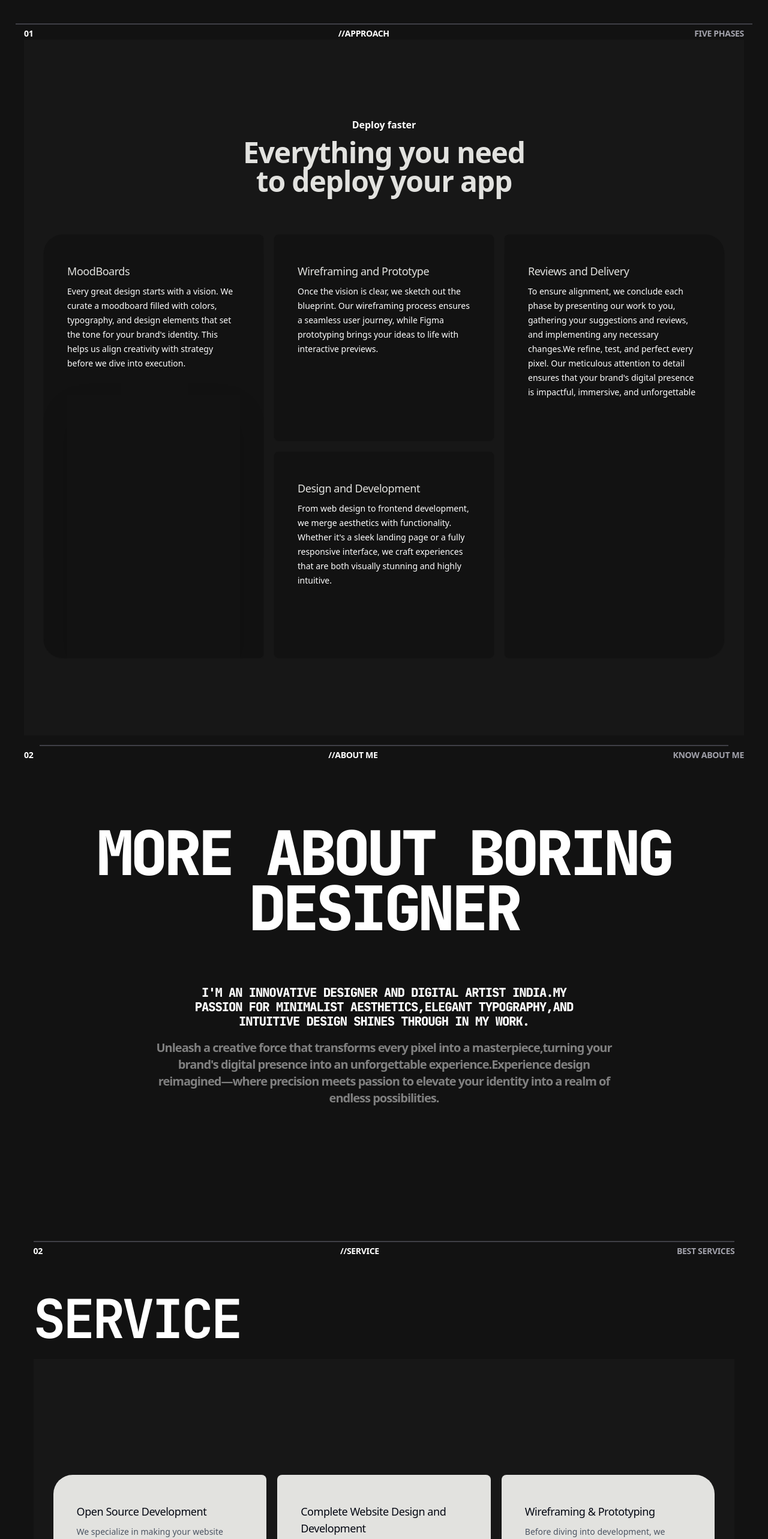
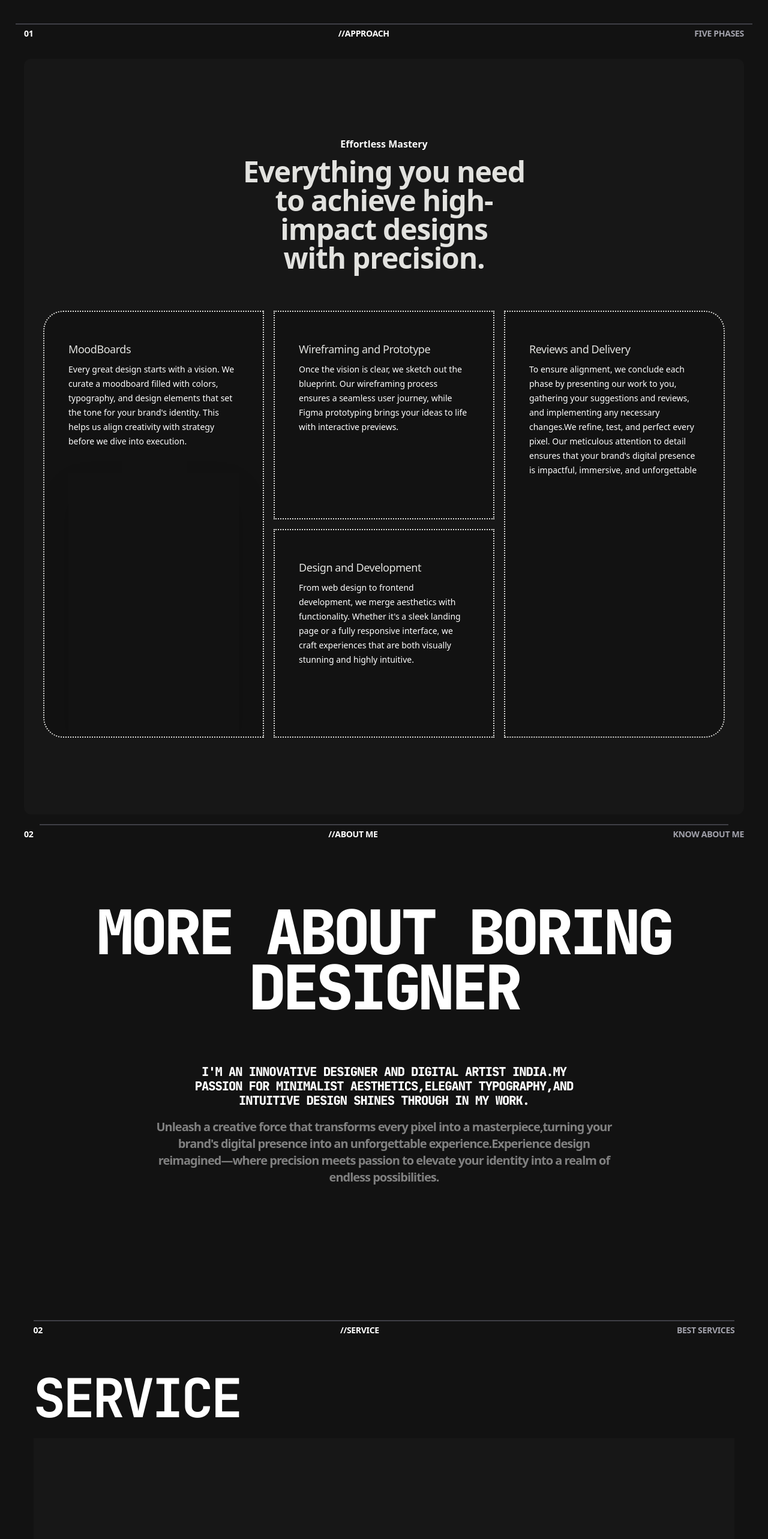
Before and after one commit to AdityaSrivastava185/Design, a Next.js app: page / in a window 1280 px wide. Shown: the part 1610-4176 px from the top of the page at 60% size. Built offline with nearby package versions, Linux system fonts and the light colour scheme.

Commit message:
design updated

```diff
--- a/src/app/components/about.jsx
+++ b/src/app/components/about.jsx
@@ -70,18 +70,18 @@ const About = () => {
             </p>
           </div>
 
-          <div className="bg-[#171717] py-24 sm:py-32">
+          <div className="bg-[#171717] py-24 sm:py-32 lg:mt-8 rounded-xl">
             <div className="mx-auto max-w-2xl px-6 lg:max-w-7xl lg:px-8">
               <h2 className="text-center text-base/7 font-semibold text-white">
-                Deploy faster
+              Effortless Mastery
               </h2>
               <p className="mx-auto mt-2 max-w-lg text-center text-4xl font-semibold tracking-tight text-balance text-[#E2E2DF] sm:text-5xl">
-                Everything you need to deploy your app
+              Everything you need to achieve high-impact designs with precision.
               </p>
               <div className="mt-10 grid gap-4 sm:mt-16 lg:grid-cols-3 lg:grid-rows-2">
                 <div className="relative lg:row-span-2">
                   <div className="absolute inset-px rounded-lg bg-[#121212] lg:rounded-l-[2rem]"></div>
-                  <div className="relative flex h-full flex-col overflow-hidden rounded-[calc(var(--radius-lg)+1px)] lg:rounded-l-[calc(2rem+1px)]">
+                  <div className="relative flex h-full flex-col overflow-hidden rounded-[calc(var(--radius-lg)+1px)] lg:rounded-l-[calc(2rem+1px)] border-2 border-dotted border-[#E2E2DF]">
                     <div className="px-8 pt-8 pb-3 sm:px-10 sm:pt-10 sm:pb-0">
                       <p className="mt-2 text-lg font-medium tracking-tight text-[#E2E2DF] max-lg:text-center">
                         MoodBoards
@@ -108,7 +108,7 @@ const About = () => {
                 </div>
                 <div className="relative max-lg:row-start-1">
                   <div className="absolute inset-px rounded-lg bg-[#121212] max-lg:rounded-t-[2rem]"></div>
-                  <div className="relative flex h-full flex-col overflow-hidden rounded-[calc(var(--radius-lg)+1px)] max-lg:rounded-t-[calc(2rem+1px)]">
+                  <div className="relative flex h-full flex-col overflow-hidden rounded-[calc(var(--radius-lg)+1px)] max-lg:rounded-t-[calc(2rem+1px)] border-2 border-dotted border-[#E2E2DF]">
                     <div className="px-8 pt-8 sm:px-10 sm:pt-10">
                       <p className="mt-2 text-lg font-medium tracking-tight text-[#E2E2DF] max-lg:text-center">
                         Wireframing and Prototype
@@ -132,7 +132,7 @@ const About = () => {
                 </div>
                 <div className="relative max-lg:row-start-3 lg:col-start-2 lg:row-start-2">
                   <div className="absolute inset-px rounded-lg bg-[#121212]"></div>
-                  <div className="relative flex h-full flex-col overflow-hidden rounded-[calc(var(--radius-lg)+1px)]">
+                  <div className="relative flex h-full flex-col overflow-hidden rounded-[calc(var(--radius-lg)+1px)] border-2 border-dotted border-[#E2E2DF]">
                     <div className="px-8 pt-8 sm:px-10 sm:pt-10">
                       <p className="mt-2 text-lg font-medium tracking-tight text-[#E2E2DF] max-lg:text-center">
                         Design and Development
@@ -157,7 +157,7 @@ const About = () => {
                 </div>
                 <div className="relative lg:row-span-2">
                   <div className="absolute inset-px rounded-lg bg-[#121212] max-lg:rounded-b-[2rem] lg:rounded-r-[2rem]"></div>
-                  <div className="relative flex h-full flex-col overflow-hidden rounded-[calc(var(--radius-lg)+1px)] max-lg:rounded-b-[calc(2rem+1px)] lg:rounded-r-[calc(2rem+1px)]">
+                  <div className="relative flex h-full flex-col overflow-hidden rounded-[calc(var(--radius-lg)+1px)] max-lg:rounded-b-[calc(2rem+1px)] lg:rounded-r-[calc(2rem+1px)] border-2 border-dotted border-[#E2E2DF]">
                     <div className="px-8 pt-8 pb-3 sm:px-10 sm:pt-10 sm:pb-0">
                       <p className="mt-2 text-lg font-medium tracking-tight text-[#E2E2DF] max-lg:text-center">
                         Reviews and Delivery
--- a/src/app/components/hero.jsx
+++ b/src/app/components/hero.jsx
@@ -8,7 +8,7 @@ const Hero = () => {
       <div className="hero relative w-full h-auto max-w-[1480px] flex flex-col items-center justify-start flex-nowrap overflow-hidden">
         <div className="hero-container relative w-full h-auto flex flex-col items-center justify-center flex-nowrap pt-[10px] pb-[50px] overflow-visible">
           <div className="hero-text relative w-full h-auto flex flex-col items-center justify-center flex-nowrap gap-[8px] px-[10px] overflow-hidden">
-            <h1 className="w-full h-auto overflow-hidden font-extrabold text-white text-[11vw]  tracking-tighter leading-[80%] text-center uppercase pb-2 font-jetbrainmono ">
+            <h1 className="w-full h-auto overflow-hidden font-extrabold text-white text-[11vw]  tracking-tighter leading-[80%] text-center uppercase pb-2 font-jetbrainmono">
               BORINGDESIGNER
             </h1>
           </div>
--- a/src/app/components/services.jsx
+++ b/src/app/components/services.jsx
@@ -103,13 +103,13 @@ const Services = () => {
           <div className="mx-auto max-w-2xl px-6 lg:max-w-7xl lg:px-8">
             <div className="mt-10 grid gap-4 sm:mt-16 lg:grid-cols-3 lg:grid-rows-2">
               <div className="relative lg:row-span-2">
-                <div className="absolute inset-px rounded-lg bg-[#E2E2DF] lg:rounded-l-[2rem]"></div>
-                <div className="relative flex h-full flex-col overflow-hidden rounded-[calc(var(--radius-lg)+1px)] lg:rounded-l-[calc(2rem+1px)]">
+                <div className="absolute inset-px rounded-lg bg-[#121212] lg:rounded-l-[2rem]"></div>
+                <div className="relative flex h-full flex-col overflow-hidden rounded-[calc(var(--radius-lg)+1px)] lg:rounded-l-[calc(2rem+1px)] border-2 border-dotted border-[#E2E2E2DF]">
                   <div className="px-8 pt-8 pb-3 sm:px-10 sm:pt-10 sm:pb-0">
-                    <p className="mt-2 text-lg font-medium tracking-tight text-gray-950 max-lg:text-center">
+                    <p className="mt-2 text-lg font-medium tracking-tight text-[#E2E2E2DF] max-lg:text-center">
                       Open Source Development
                     </p>
-                    <p className="mt-2 max-w-lg text-sm/6 text-gray-600 max-lg:text-center">
+                    <p className="mt-2 max-w-lg text-sm/6 text-white max-lg:text-center">
                       We specialize in making your website completely
                       open-source, ensuring transparency, accessibility, and
                       community-driven improvements. By hosting your code on
@@ -130,13 +130,13 @@ const Services = () => {
                 <div className="pointer-events-none absolute inset-px rounded-lg ring-1 shadow-sm ring-black/5 lg:rounded-l-[2rem]"></div>
               </div>
               <div className="relative max-lg:row-start-1">
-                <div className="absolute inset-px rounded-lg bg-[#E2E2DF] max-lg:rounded-t-[2rem]"></div>
-                <div className="relative flex h-full flex-col overflow-hidden rounded-[calc(var(--radius-lg)+1px)] max-lg:rounded-t-[calc(2rem+1px)]">
+                <div className="absolute inset-px rounded-lg bg-[#121212] max-lg:rounded-t-[2rem]"></div>
+                <div className="relative flex h-full flex-col overflow-hidden rounded-[calc(var(--radius-lg)+1px)] max-lg:rounded-t-[calc(2rem+1px)] border-2 border-dotted border-[#E2E2E2DF]">
                   <div className="px-8 pt-8 sm:px-10 sm:pt-10">
-                    <p className="mt-2 text-lg font-medium tracking-tight text-gray-950 max-lg:text-center">
+                    <p className="mt-2 text-lg font-medium tracking-tight text-[#E2E2E2DF] max-lg:text-center">
                       Complete Website Design and Development
                     </p>
-                    <p className="mt-2 max-w-lg text-sm/6 text-gray-600 max-lg:text-center">
+                    <p className="mt-2 max-w-lg text-sm/6 text-white max-lg:text-center">
                       We create stunning responsive websites with an emphasis on
                       modern UI/UX design, ensuring your brand stands out. Our
                       expertise in Figma and Framer enables rapid prototyping
@@ -155,13 +155,13 @@ const Services = () => {
                 <div className="pointer-events-none absolute inset-px rounded-lg ring-1 shadow-sm ring-black/5 max-lg:rounded-t-[2rem]"></div>
               </div>
               <div className="relative max-lg:row-start-3 lg:col-start-2 lg:row-start-2">
-                <div className="absolute inset-px rounded-lg bg-[#E2E2DF]"></div>
-                <div className="relative flex h-full flex-col overflow-hidden rounded-[calc(var(--radius-lg)+1px)]">
+                <div className="absolute inset-px rounded-lg bg-[#121212]"></div>
+                <div className="relative flex h-full flex-col overflow-hidden rounded-[calc(var(--radius-lg)+1px)] border-2 border-dotted border-[#E2E2E2DF]">
                   <div className="px-8 pt-8 sm:px-10 sm:pt-10">
-                    <p className="mt-2 text-lg font-medium tracking-tight text-gray-950 max-lg:text-center">
+                    <p className="mt-2 text-lg font-medium tracking-tight text-[#E2E2E2DF] max-lg:text-center">
                       UI/UX Design & Optimization
                     </p>
-                    <p className="mt-2 max-w-lg text-sm/6 text-gray-600 max-lg:text-center">
+                    <p className="mt-2 max-w-lg text-sm/6 text-white max-lg:text-center">
                       From web design to frontend development, we merge
                       aesthetics with functionality. Whether it's a sleek
                       landing page or a fully responsive interface, we craft
@@ -180,13 +180,13 @@ const Services = () => {
                 <div className="pointer-events-none absolute inset-px rounded-lg ring-1 shadow-sm ring-black/5"></div>
               </div>
               <div className="relative lg:row-span-2">
-                <div className="absolute inset-px rounded-lg bg-[#E2E2DF] max-lg:rounded-b-[2rem] lg:rounded-r-[2rem]"></div>
-                <div className="relative flex h-full flex-col overflow-hidden rounded-[calc(var(--radius-lg)+1px)] max-lg:rounded-b-[calc(2rem+1px)] lg:rounded-r-[calc(2rem+1px)]">
+                <div className="absolute inset-px rounded-lg bg-[#121212] max-lg:rounded-b-[2rem] lg:rounded-r-[2rem]"></div>
+                <div className="relative flex h-full flex-col overflow-hidden rounded-[calc(var(--radius-lg)+1px)] border-2 border-dotted border-[#E2E2E2DF] max-lg:rounded-b-[calc(2rem+1px)] lg:rounded-r-[calc(2rem+1px)]">
                   <div className="px-8 pt-8 pb-3 sm:px-10 sm:pt-10 sm:pb-0">
-                    <p className="mt-2 text-lg font-medium tracking-tight text-gray-950 max-lg:text-center">
+                    <p className="mt-2 text-lg font-medium tracking-tight text-[#E2E2E2DF] max-lg:text-center">
                       Wireframing & Prototyping
                     </p>
-                    <p className="mt-2 max-w-lg text-sm/6 text-gray-600 max-lg:text-center">
+                    <p className="mt-2 max-w-lg text-sm/6 text-white max-lg:text-center">
                       Before diving into development, we create detailed
                       wireframes and prototypes to visualize the entire user
                       journey. Our structured approach ensures error-free
```
